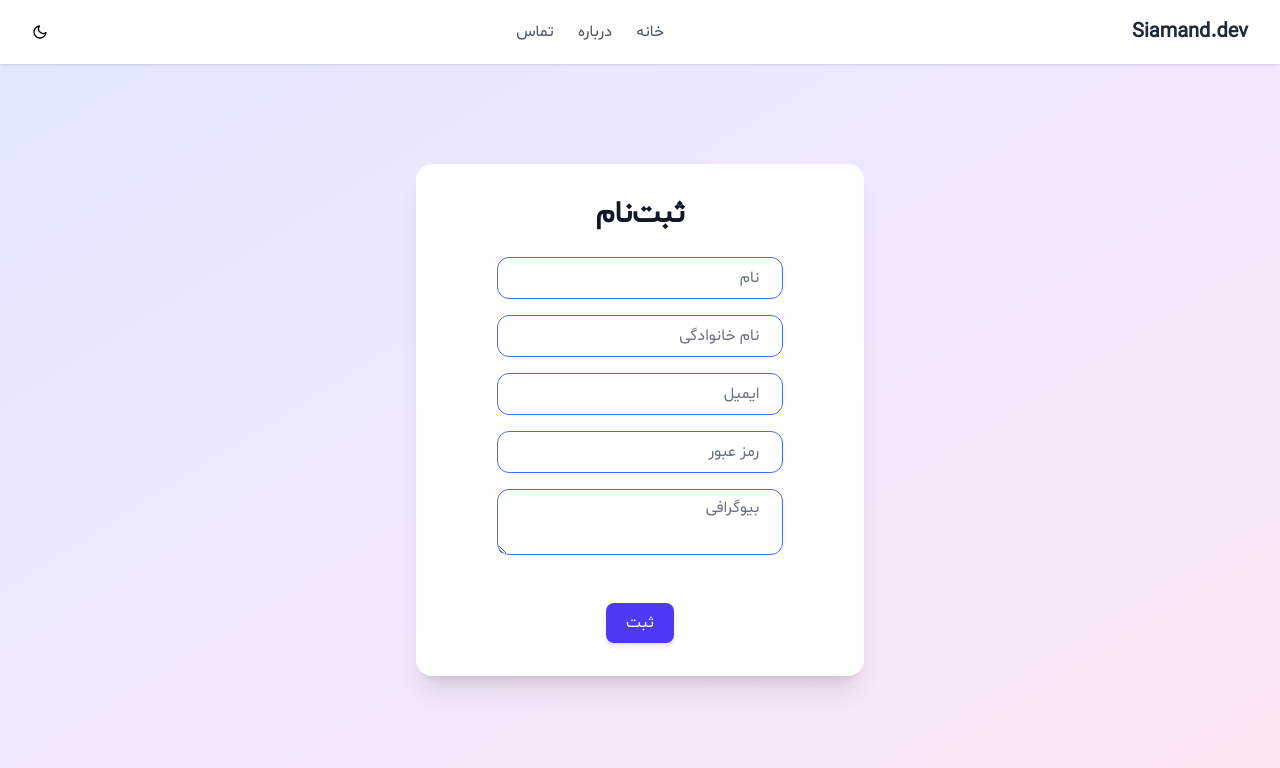
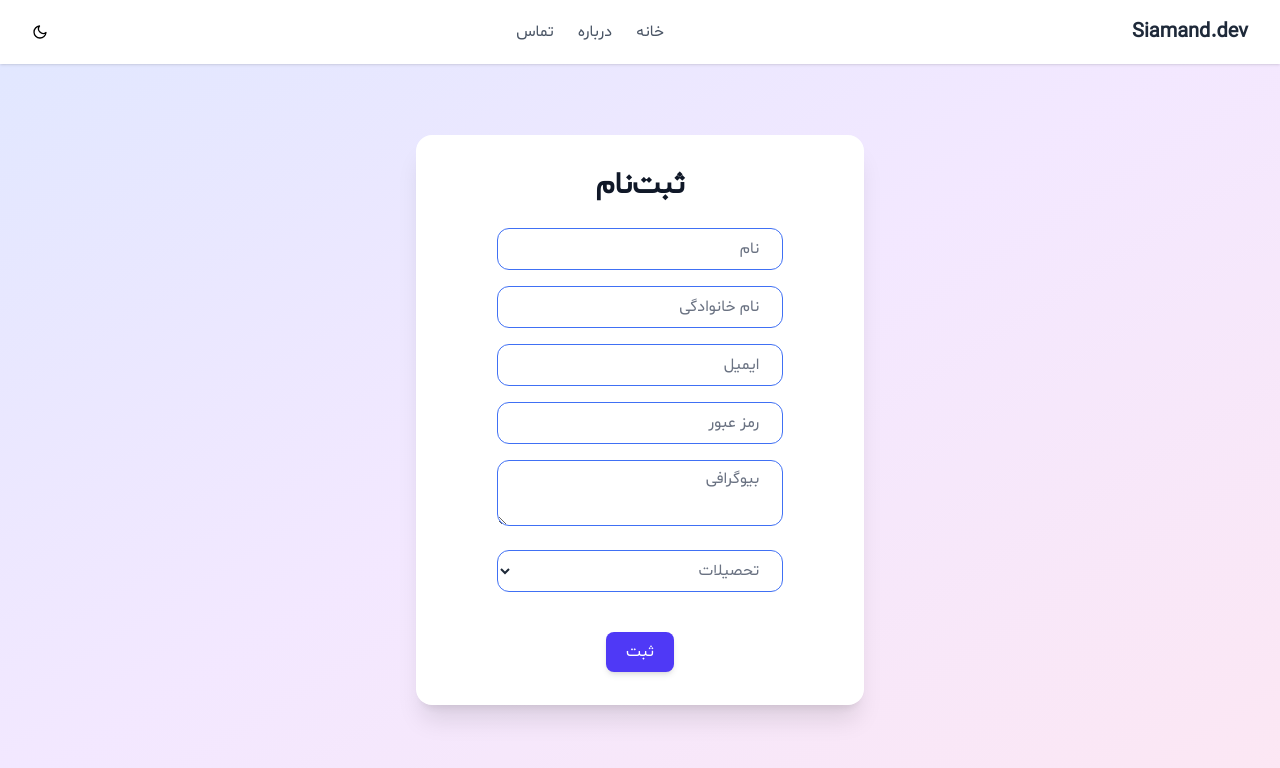
Before and after one commit to siamand-shirzad/reusableFormik, a React (Vite) app: page / in a window 1280 px wide. Shown: the top 768 px of the page. Built offline with nearby package versions, Linux system fonts and the light colour scheme.

Commit message:
implementing-select-option

```diff
--- a/src/components/RegisterForm.jsx
+++ b/src/components/RegisterForm.jsx
@@ -16,6 +16,12 @@ const RegisterForm = () => {
 
 		submitprops.resetForm();
 	};
+	const educations = [
+		{id:1 , value: 'دیپلم' },
+		{id:2 , value: 'لیسانس' },
+		{id:3 , value: 'فوق لیسانس' },
+		{id:4 , value: 'دکترا' },
+	]
 	return (
 		<Formik initialValues={initialValues} onSubmit={onSubmit} enableReinitialize>
 			{formik => {
@@ -28,6 +34,7 @@ const RegisterForm = () => {
 							<FormikControl control="input" name="email" type="email" label="ایمیل" />
 							<FormikControl control="input" name="password" type="password" label="رمز عبور" />
 							<FormikControl control="textarea" name="bio"  label="بیوگرافی" />
+							<FormikControl control="select" name="education"  label="تحصیلات" educations={educations} />
 							<div className="mt-6">
 								<button
 									type="button"
--- a/src/components/formikElements/FormikControl.jsx
+++ b/src/components/formikElements/FormikControl.jsx
@@ -1,4 +1,5 @@
 import Input from './Input';
+import Select from './Select';
 import Textarea from './Textarea';
 
 const FormikControl = props => {
@@ -9,6 +10,8 @@ const FormikControl = props => {
 			return <Input {...rest} />;
 		case 'textarea':
 			return <Textarea {...rest} />;
+		case 'select':
+			return <Select {...rest} />;
 
 		default:
 			break;
--- /dev/null
+++ b/src/components/formikElements/Select.jsx
@@ -0,0 +1,35 @@
+import { FastField, ErrorMessage } from 'formik';
+
+const Select = (props) => {
+  const { name, educations, label } =props
+
+  return (
+    <div className="relative w-3/4">
+      <FastField
+      as="select"
+        name={name}
+        id={name}
+        className="peer dark:text-gray-300 text-gray-800 w-full bg-transparent outline-none px-4 py-2 rounded-xl border focus:border-2 border-[#4070f4] focus:shadow-md text-right"
+      >
+        {
+          educations.map((i)=>(
+            <option className='' key={i.id} value={i.vlaue} >{i.value}</option>
+          ))
+        }
+      </FastField>
+
+      <label
+        htmlFor={name}
+        className="absolute right-4 top-1/2 -translate-y-1/2 bg-white dark:bg-[#1e2939] px-2 text-base font-light text-gray-500 transition-all duration-300
+        peer-focus:top-0 peer-focus:right-3 peer-focus:text-sm peer-focus:text-[#4070f4]
+        peer-placeholder-shown:top-1/2 peer-placeholder-shown:right-4 peer-placeholder-shown:text-base peer-placeholder-shown:text-gray-500
+        ">
+        {label}
+      </label>
+
+      <ErrorMessage name={name} component="div" className="text-red-500 text-sm mt-1 text-right" />
+    </div>
+  );
+};
+
+export default Select;
```
